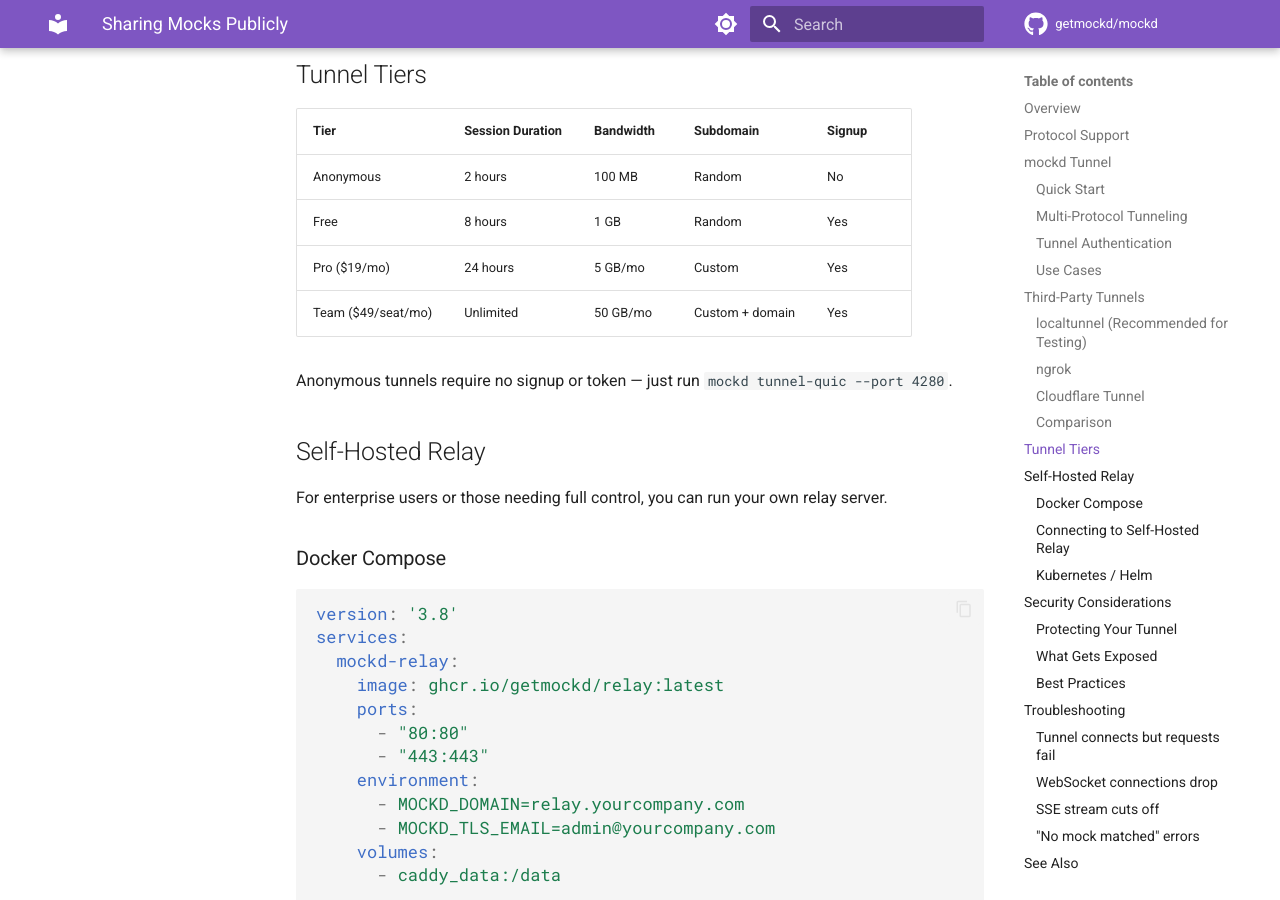
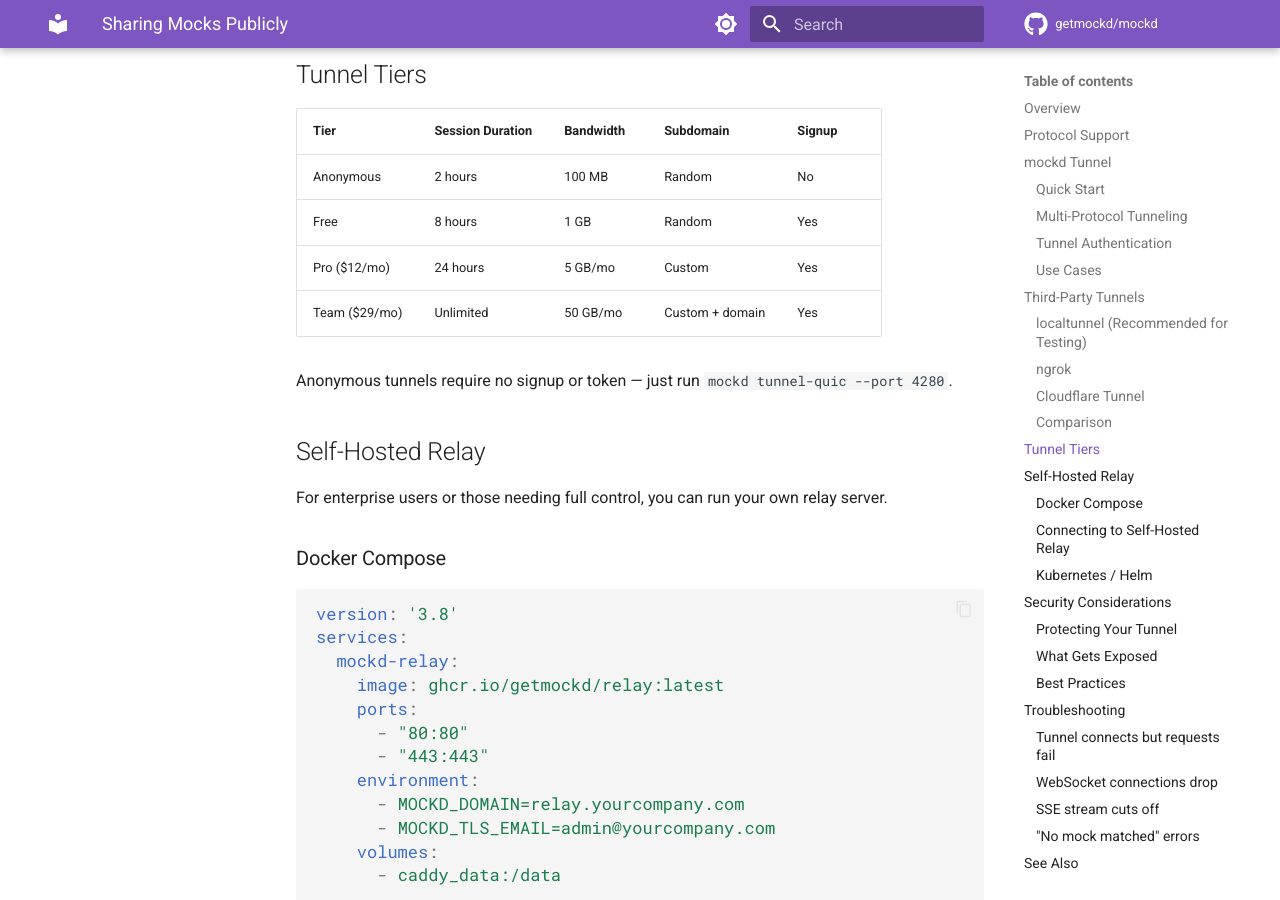
Before and after one commit to getmockd/mockd, an MkDocs documentation site: the page built from docs/guides/sharing-mocks.md, in a window 1280 px wide and 900 px high, scrolled down 4838 px. Built offline with MkDocs 1.6.1 and Material for MkDocs 9.7.7, drawn with Linux system fonts in a browser that asks for light colours; comment, search, counter and statistics services are not loaded.

Commit message:
docs: update pricing to $12 Pro / $29 Team flat

```diff
--- a/docs/guides/sharing-mocks.md
+++ b/docs/guides/sharing-mocks.md
@@ -186,8 +186,8 @@ cloudflared tunnel run mockd
 |------|-----------------|-----------|-----------|--------|
 | Anonymous | 2 hours | 100 MB | Random | No |
 | Free | 8 hours | 1 GB | Random | Yes |
-| Pro ($19/mo) | 24 hours | 5 GB/mo | Custom | Yes |
-| Team ($49/seat/mo) | Unlimited | 50 GB/mo | Custom + domain | Yes |
+| Pro ($12/mo) | 24 hours | 5 GB/mo | Custom | Yes |
+| Team ($29/mo) | Unlimited | 50 GB/mo | Custom + domain | Yes |
 
 Anonymous tunnels require no signup or token — just run `mockd tunnel-quic --port 4280`.
 
```
